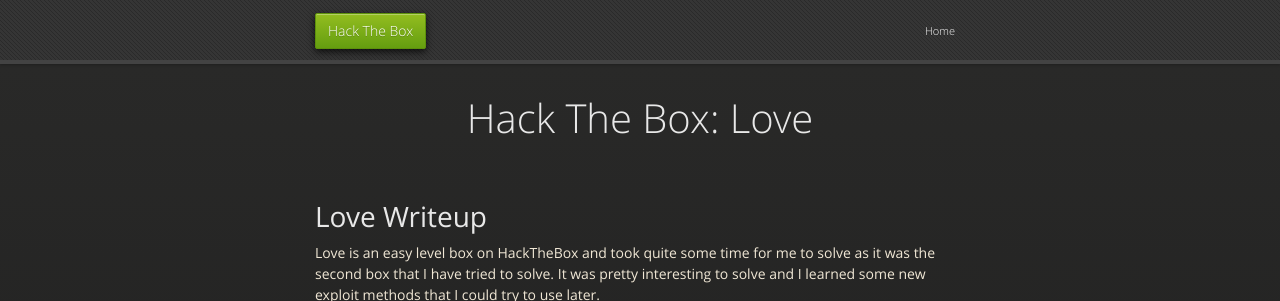
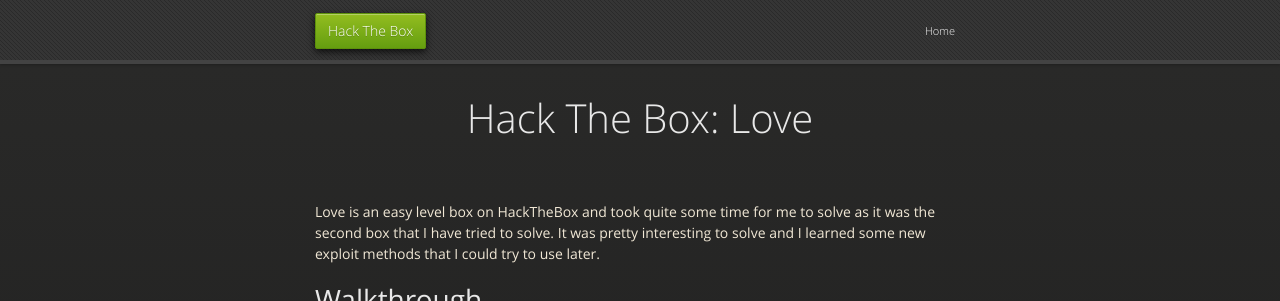
Before and after one commit to pages-themes/midnight, a Jekyll site: the page built from HTB/Love.md, in a window 1280 px wide and 900 px high, cut to the strip 0-301 px from the top of the window. Built offline with Jekyll 4.4.1, drawn with Linux system fonts in a browser that asks for light colours.

Commit message:
Update Love.md

```diff
--- a/HTB/Love.md
+++ b/HTB/Love.md
@@ -3,7 +3,7 @@ title: Hack The Box&#58; Love
 permalink: /HTB/Love
 layout: default
 ---
-# Love Writeup
+
 Love is an easy level box on HackTheBox and took quite some time for me to solve as it was the second box that I have tried to solve. It was pretty interesting to solve and I learned some new exploit methods that I could try to use later.
 
 # Walkthrough
```
